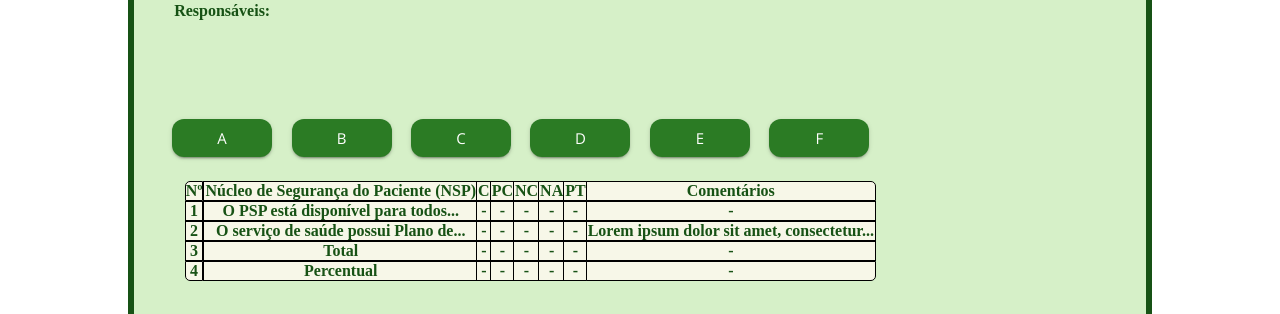
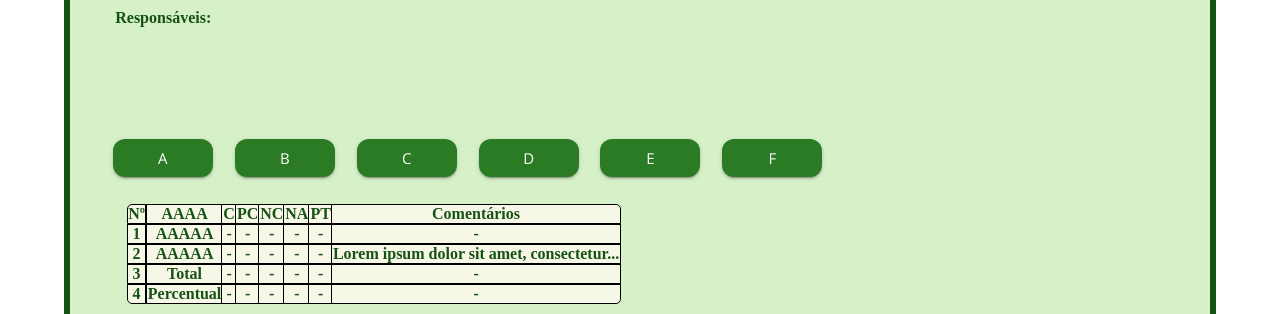
Before and after one commit to fga-eps-mds/2021-1-hospitalar, a React (Create React App) app in the folder frontend/: page /avaliacao/1 in a window 1280 px wide. Shown: the part 293-607 px from the top of the page. Built offline with nearby package versions, Linux system fonts and the light colour scheme; no server answers.

Commit message:
. #221 - Frontend: Ajustes da requisição no banco
 Corpo: Ajustamos como o conteúdo requisitado no banco é mostrado no frontend

 Co-authored-by: jvsdurso <jvsdurso@gmail.com>
 Co-authored-by: pedrohelias <pedrohelias95@hotmail.com>
 Co-authored-by: Victor Cabral <victorcabral2501@gmail.com>

```diff
--- a/frontend/package.json
+++ b/frontend/package.json
@@ -19,6 +19,7 @@
     "@types/react-router-dom": "^5.1.8",
     "axios": "^0.21.1",
     "date-fns": "^2.25.0",
+    "material-table": "^1.69.3",
     "nodemon": "^2.0.12",
     "react": "^17.0.2",
     "react-dom": "^17.0.2",
--- a/frontend/src/pages/PaginaAvaliacao/index.tsx
+++ b/frontend/src/pages/PaginaAvaliacao/index.tsx
@@ -125,15 +125,9 @@ export function PaginaAvaliacao(): React.ReactElement {
             <Grid className={classes.textNumero3bordainferior}>4</Grid>
           </Grid>
           <Grid className={classes.GeralTexto}>
-            <Grid className={classes.TextoEscrito}>
-              Núcleo de Segurança do Paciente (NSP)
-            </Grid>
-            <Grid className={classes.TextoEscrito}>
-              O PSP está disponível para todos...
-            </Grid>
-            <Grid className={classes.TextoEscrito}>
-              O serviço de saúde possui Plano de...
-            </Grid>
+            <Grid className={classes.TextoEscrito}>AAAA</Grid>
+            <Grid className={classes.TextoEscrito}>AAAAA</Grid>
+            <Grid className={classes.TextoEscrito}>AAAAA</Grid>
             <Grid className={classes.TextoEscrito}>Total</Grid>
             <Grid className={classes.TextoEscrito}>Percentual</Grid>
           </Grid>
--- a/frontend/src/pages/PaginaAvaliacao/styles.ts
+++ b/frontend/src/pages/PaginaAvaliacao/styles.ts
@@ -41,8 +41,8 @@ export const useStyles = makeStyles((theme) => ({
     borderRadius: '12px',
     marginBottom: '20%',
     marginTop: '5%',
-    marginLeft: '10%',
-    marginRight: '10%',
+    marginLeft: '5%',
+    marginRight: '5%',
     backgroundColor: '#D6F0C8',
     border: '6px solid #175215',
   },
```
Also changed, not shown: 1 other file (tests, documents, lock files or other folders).
